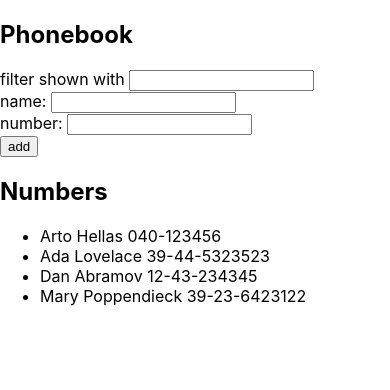
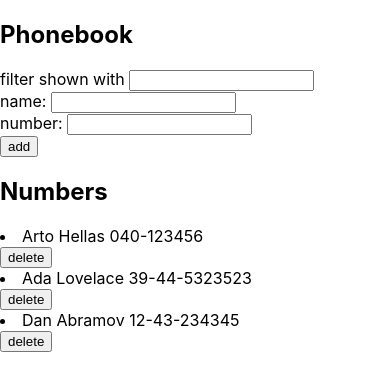
Before and after one commit to CristianeNaves/fullStackOpen, a React (Create React App) app in the folder part2/phonebook/: page / in a window 390 px wide. Shown: the top 390 px of the page. Built offline with nearby package versions, Linux system fonts and the light colour scheme; data requests are answered from the project's data file; the HTML template or start-up script is replaced by a standard one.

Commit message:
phonebook part2

```diff
--- a/part2/phonebook/db.json
+++ b/part2/phonebook/db.json
@@ -1,5 +1,5 @@
 {
-    "persons":[
+  "persons": [
     {
       "name": "Arto Hellas",
       "number": "040-123456",
@@ -14,11 +14,6 @@
       "name": "Dan Abramov",
       "number": "12-43-234345",
       "id": 3
-      },
-      {
-        "name": "Mary Poppendieck",
-        "number": "39-23-6423122",
-        "id": 4
     }
   ]
 }
--- a/part2/phonebook/src/App.js
+++ b/part2/phonebook/src/App.js
@@ -1,109 +1,27 @@
 import React, {useState, useEffect} from 'react';
-import axios from 'axios';
-
-const Person = ({name, number}) => {
-  return (
-    <div>
-      <li>{name} {number}</li>
-    </div>
-  )
-}
-
-const Persons = ({persons}) => {
-  return (
-    <div>
-      {
-        persons.map((person,i) => <Person key={i} name={person.name} number={person.number}/>)
-      }
-    </div>
-  )
-}
-
-const PersonForm = ({persons, setPersons}) => {
-  const [ newName, setNewName ] = useState('')
-  const [ newNumber, setNewNumber] = useState('')
-
-  const savePerson = (event) => {
-    event.preventDefault();
-
-    if (!containsName()){
-      const person = {
-        name: newName,
-        number: newNumber
-      }
-
-      setPersons(persons.concat(person));
-    } else {
-      alert(`${newName} is already added to phonebook`);
-    }
-
-    setNewName('');
-    setNewNumber('');
-  }
-
-  const containsName = () => {
-    const names = persons.map(person => person.name);
-
-    return names.includes(newName)
-  }
-
-  return (
-    <div>
-      <form onSubmit={savePerson}>
-        <div>
-          name: <input value={newName} onChange={(event) => setNewName(event.target.value)} />
-        </div>
-        <div>
-          number: <input value={newNumber} onChange={(event) => setNewNumber(event.target.value)}/>
-        </div>
-        <div>
-          <button type="submit">add</button>
-        </div>
-      </form>
-    </div>
-  )
-}
-
-const Filter = ({filterName, setFilterName}) => {
-  return (
-    <div>
-      filter shown with <input value={filterName} onChange={(event) => setFilterName(event.target.value)}/>
-    </div>
-  )
-}
+import personService from './services/persons';
+import Persons from './components/Person';
+import PersonForm from './components/PersonForm';
 
 const App = () => {
   const [persons, setPersons] = useState([])
-
   const [ filterName, setFilterName ] = useState('')
 
-  const filteredPersons = () => {
-    console.log('oi')
-    let exp = filterName.toLowerCase();
-    return persons.filter(person => person.name.toLowerCase().includes(exp))
-  }
-
   useEffect(() => {
-    axios.get('http://localhost:3001/persons').then(response =>{
-      setPersons(response.data)
+    personService.getAll('http://localhost:3001/persons').then(returnedPersons =>{
+      setPersons(returnedPersons)
     })
   }, []);
 
   return (
     <div>
       <h2>Phonebook</h2>
-      <Filter filterName={filterName} setFilterName={setFilterName} />
-      <PersonForm persons={persons} setPersons={setPersons} />
+      <div>
+      filter shown with <input value={filterName} onChange={(event) => setFilterName(event.target.value)}/>
+      </div>
+      <PersonForm persons={persons} setPersons={setPersons}/>
       <h2>Numbers</h2>
-      <ul>
-        {
-        filterName?
-        <Persons persons={filteredPersons()}/>
-        :
-        <Persons persons={persons}/>
-        }
-      </ul>
-
+      <Persons filterName={filterName} persons={persons} setPersons={setPersons}/>
     </div>
   )
 }
--- /dev/null
+++ b/part2/phonebook/src/components/Person.js
@@ -0,0 +1,42 @@
+import React from 'react';
+import personService from '../services/persons';
+
+const Person = ({person}) => {
+  return (
+    <div>
+        <li>{person.name} {person.number}</li>
+      </div>
+    )
+  }
+
+const Persons = ({filterName, persons, setPersons}) => {
+  const deletePerson = (id) => {
+    personService.remove(id).then(removedPerson => {
+      setPersons(persons.filter(person => person.id !== id))
+    })
+  }
+
+  const filteredPersons = () => {
+    let exp = filterName.toLowerCase();
+    return persons.filter(person => person.name.toLowerCase().includes(exp))
+  }
+
+  if (filterName) {
+    persons = filteredPersons()
+  }
+
+  return (
+    <div>
+      {
+        persons.map(person => {
+          return(
+            <div key={person.id}>
+              <Person person={person}/> <button onClick={() => deletePerson(person.id)}>delete</button>
+            </div>
+          )
+        })
+      }
+    </div>
+  )
+}
+export default Persons;
--- /dev/null
+++ b/part2/phonebook/src/components/PersonForm.js
@@ -0,0 +1,52 @@
+import React, {useState} from 'react';
+import personService from '../services/persons';
+
+const PersonForm = ({persons, setPersons}) => {
+  const [ newName, setNewName ] = useState('')
+  const [ newNumber, setNewNumber] = useState('')
+
+  const savePerson = (event) => {
+    event.preventDefault();
+
+    if (!containsName()){
+      const person = {
+        name: newName,
+        number: newNumber
+      }
+
+      personService.create(person).then(returnedPerson => {
+        setPersons(persons.concat(returnedPerson))
+        setNewName('')
+        setNewNumber('')
+      })
+
+    } else {
+      alert(`${newName} is already added to phonebook`);
+    }
+
+  }
+
+  const containsName = () => {
+    const names = persons.map(person => person.name);
+
+    return names.includes(newName)
+  }
+
+  return (
+    <div>
+      <form onSubmit={savePerson}>
+        <div>
+          name: <input value={newName} onChange={(event) => setNewName(event.target.value)} />
+        </div>
+        <div>
+          number: <input value={newNumber} onChange={(event) => setNewNumber(event.target.value)}/>
+        </div>
+        <div>
+          <button type="submit">add</button>
+        </div>
+      </form>
+    </div>
+  )
+}
+
+export default PersonForm;
--- /dev/null
+++ b/part2/phonebook/src/services/persons.js
@@ -0,0 +1,30 @@
+import axios from 'axios';
+const baseUrl = 'http://localhost:3001/persons';
+
+const getAll = () => {
+    const request = axios.get(baseUrl)
+    return request.then(response => response.data)
+}
+
+const create = newObject => {
+    const request = axios.post(baseUrl, newObject)
+    return request.then(response => response.data)
+}
+
+const update = (id, newObject) => {
+    const request = axios.put(`${baseUrl}/${id}`, newObject)
+    return request.then(response => response.data)
+}
+
+ const remove = (person_id) => {
+    console.log(person_id)
+    const request = axios.delete(`${baseUrl}/${person_id}`)
+    return request.then(response => response.data)
+}
+
+export default {
+    getAll: getAll,
+    create: create,
+    update: update,
+    remove: remove
+}
```
Lines whose indentation alone changed are shown as unchanged.
